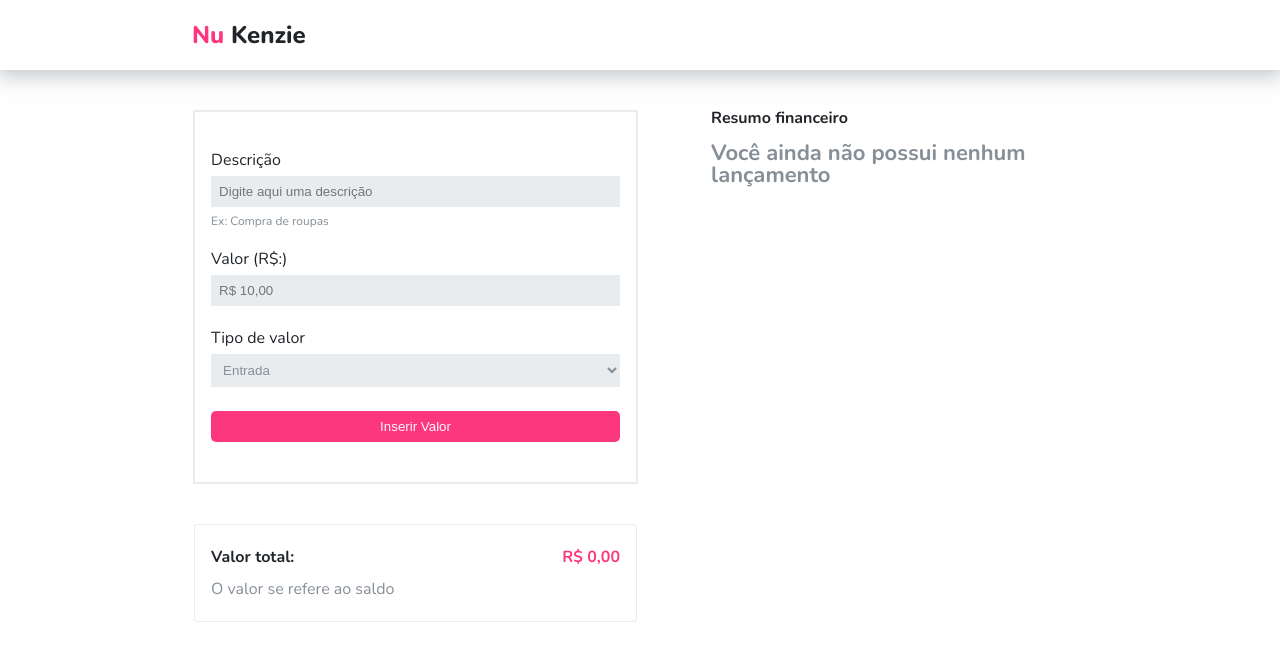
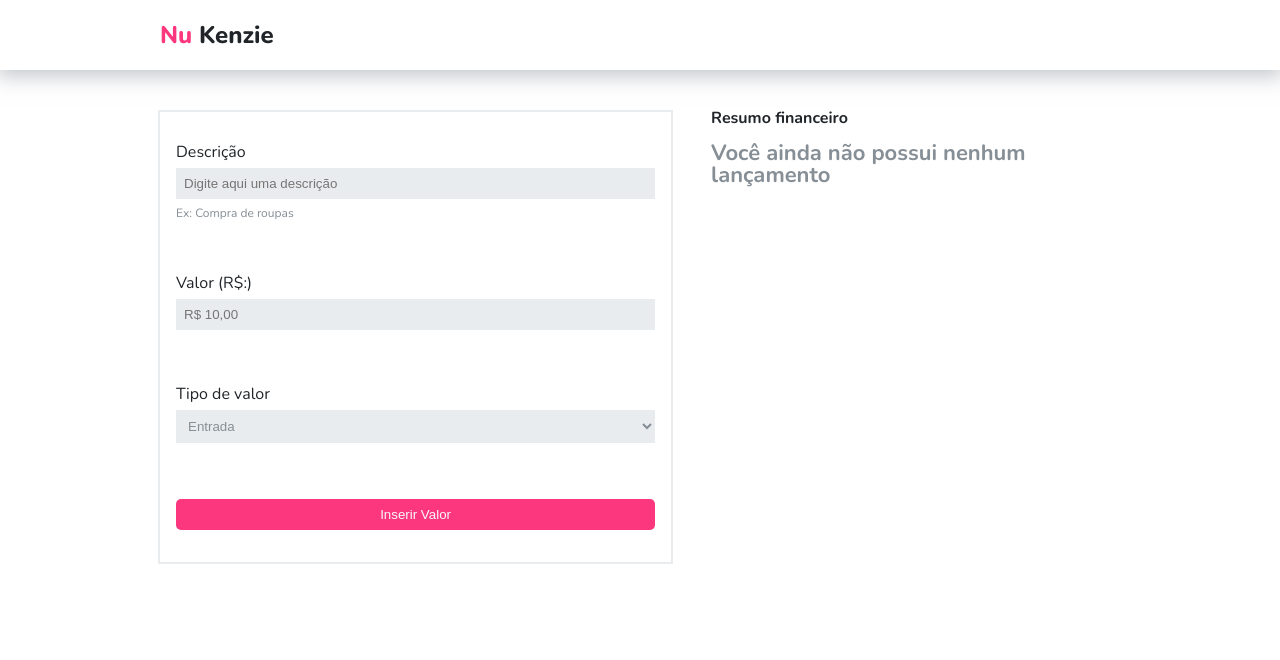
Before and after one commit to Zaalbear/react-entrega-s1-nu-kenzie_zaalbear, a React (Vite) app: page / in a window 1280 px wide. Shown: the top 660 px of the page. Built offline with nearby package versions, Linux system fonts and the light colour scheme.

Commit message:
fix: header alinhada com o form e TotalSection so aparece ao ter transações

```diff
--- a/src/components/FinanceForm/style.module.scss
+++ b/src/components/FinanceForm/style.module.scss
@@ -52,4 +52,18 @@
             background-color: var(--color-primary-2);
         }
     }
+
+    @media (min-width: 1024px){
+        width: 100%;
+        padding: 1rem 0;
+
+        .input__container{
+            padding: 1rem;
+
+        }
+
+        .form__bttn{
+            margin: 1rem;
+        }
+    }
 }
--- a/src/components/Header/index.jsx
+++ b/src/components/Header/index.jsx
@@ -3,9 +3,11 @@ import "./styles.scss"
 export const Header = () => {
   return (
     <header className="header__container">
-      <h1 className="title">
-        <span className="title__first">Nu</span> Kenzie
-      </h1>
+      <div className="title__container">
+        <h1 className="title">
+          <span className="title__first">Nu</span> Kenzie
+        </h1>
+      </div>
     </header>
   );
 };
--- a/src/components/Header/styles.scss
+++ b/src/components/Header/styles.scss
@@ -6,7 +6,6 @@
     align-items: center;
 
     box-shadow: 0px 3px 20px 3px rgba(134,142,150,0.5);
-}
 
     .title{
         margin-left: 2rem;
@@ -20,12 +19,20 @@
             color:  var(--color-primary-1);
         }
     }
+}
+
 
 
 @media (min-width: 1024px){
 
-    .title {
-        position: relative;
-        left: 10rem;
+    .header__container{
+        justify-content: center;
+
+        .title__container{
+            width: 75%;
+
+            .title{
+                margin-left: 0;
             }
         }
+}}
--- a/src/components/TotalSection/index.jsx
+++ b/src/components/TotalSection/index.jsx
@@ -13,8 +13,10 @@ export const TotalSection = ({ entryList }) => {
     return total;
   }, 0);
 
+  console.log(entryList)
+
   return (
-    <section className={styles.total__container}>
+    <section className={entryList.length === 0 ? styles.hidetotal__container : styles.total__container}>
       <h2 className={styles.total__title}>
         Valor total:{" "}
         <span className={styles.total__value}>
--- a/src/components/TotalSection/style.module.scss
+++ b/src/components/TotalSection/style.module.scss
@@ -28,3 +28,7 @@
         color: var(--gray-3);
     }
 }
+
+.hidetotal__container {
+    display: none;
+}
```
Lines whose indentation alone changed are shown as unchanged.
